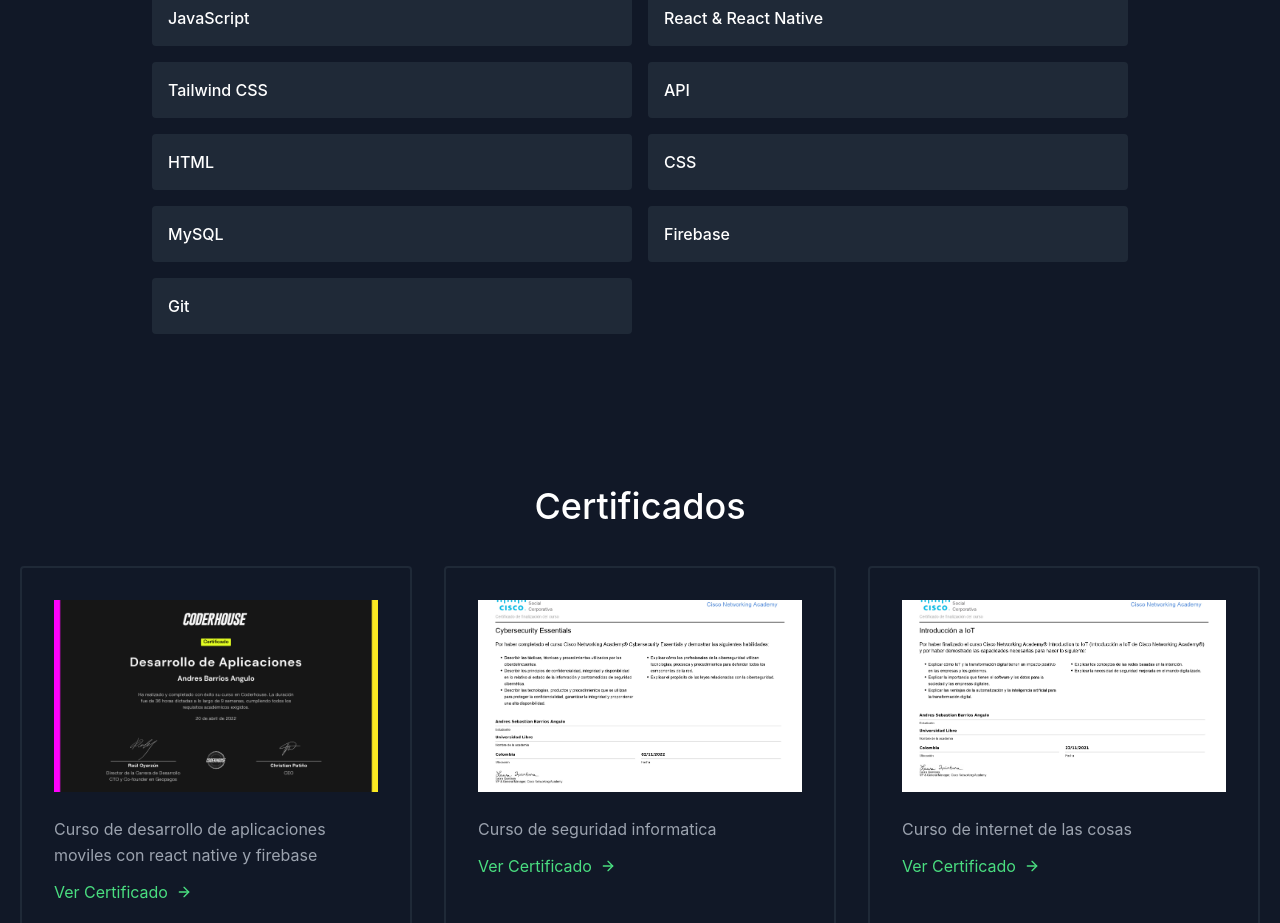
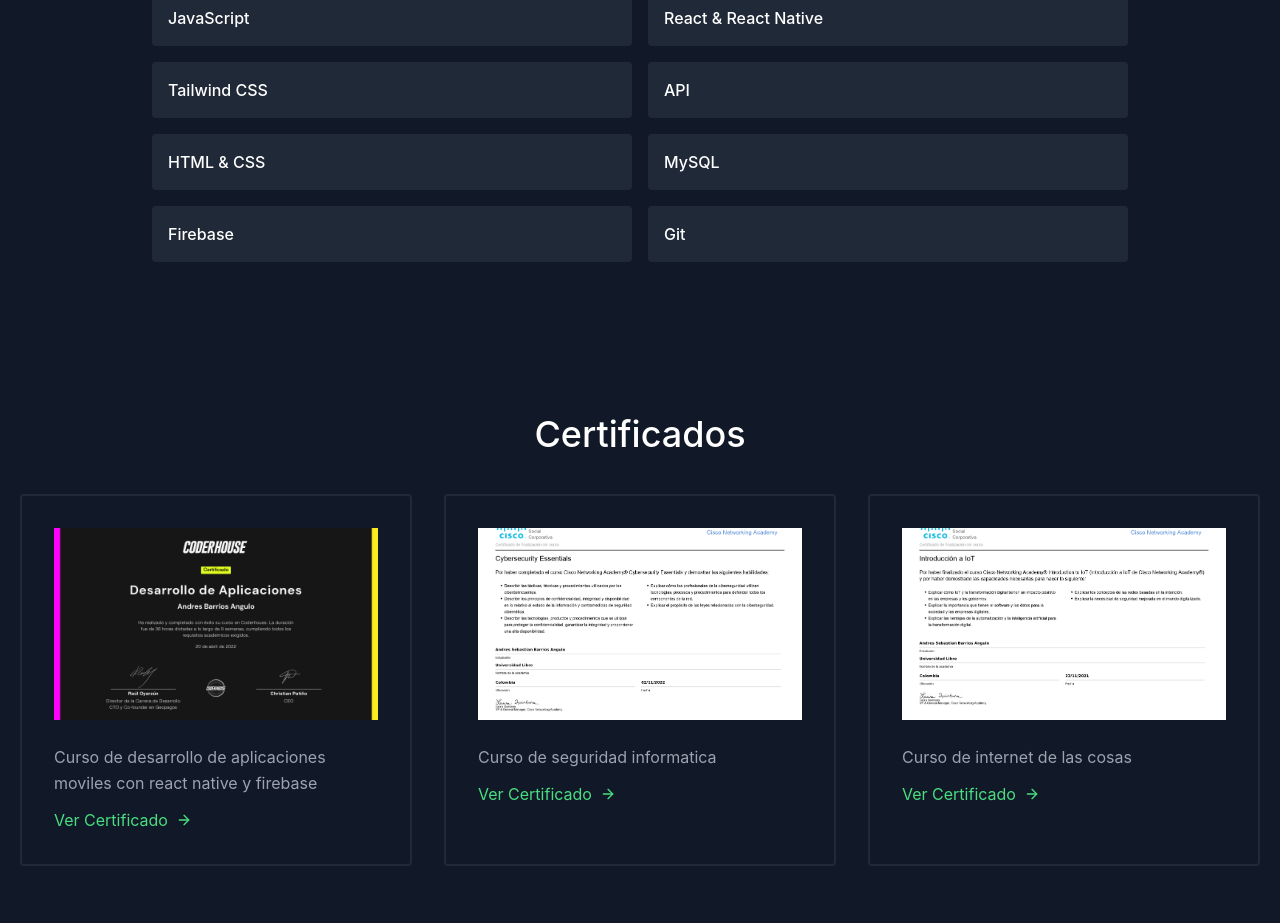
Before and after one commit to Sebas9-11/portafolio, a React (Create React App) app: page / in a window 1280 px wide. Shown: the part 1620-2543 px from the top of the page. Built offline with nearby package versions, Linux system fonts and the light colour scheme.

Commit message:
data commit 2

```diff
--- a/src/data.js
+++ b/src/data.js
@@ -30,8 +30,7 @@ export const skills = [
   "React & React Native",
   "Tailwind CSS",
   "API",
-  "HTML",
-  "CSS",
+  "HTML & CSS",
   "MySQL",
   "Firebase",
   "Git",
```
